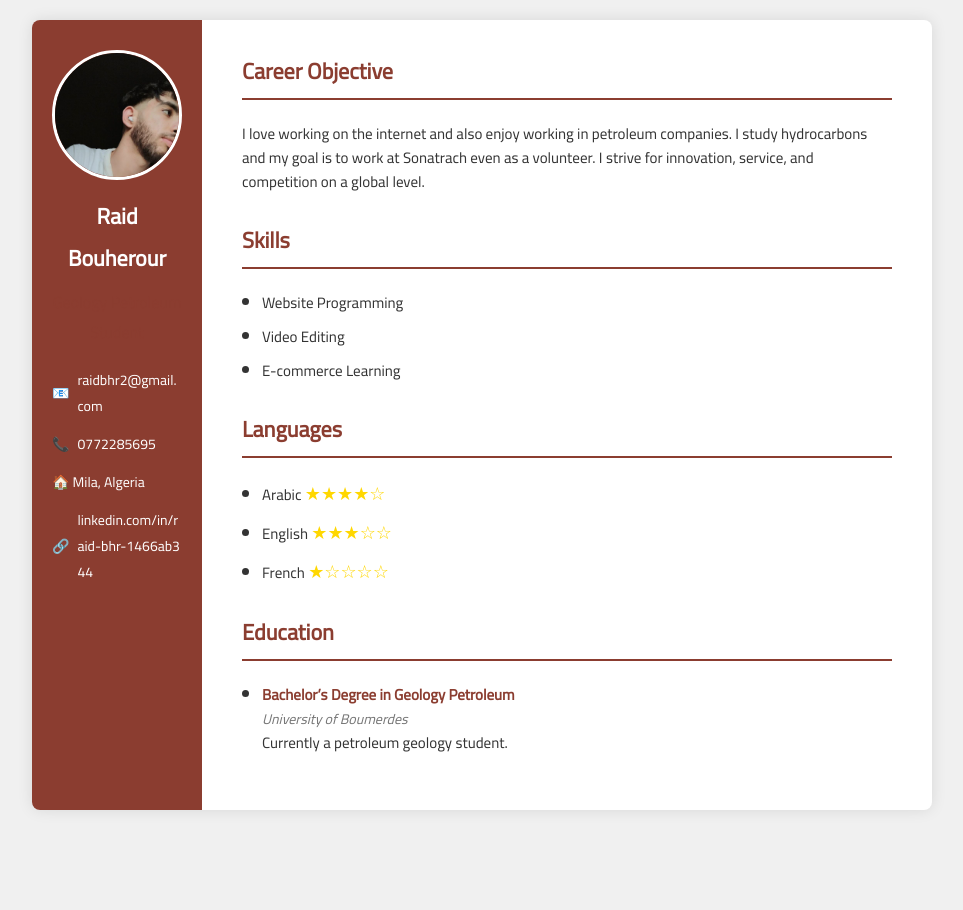
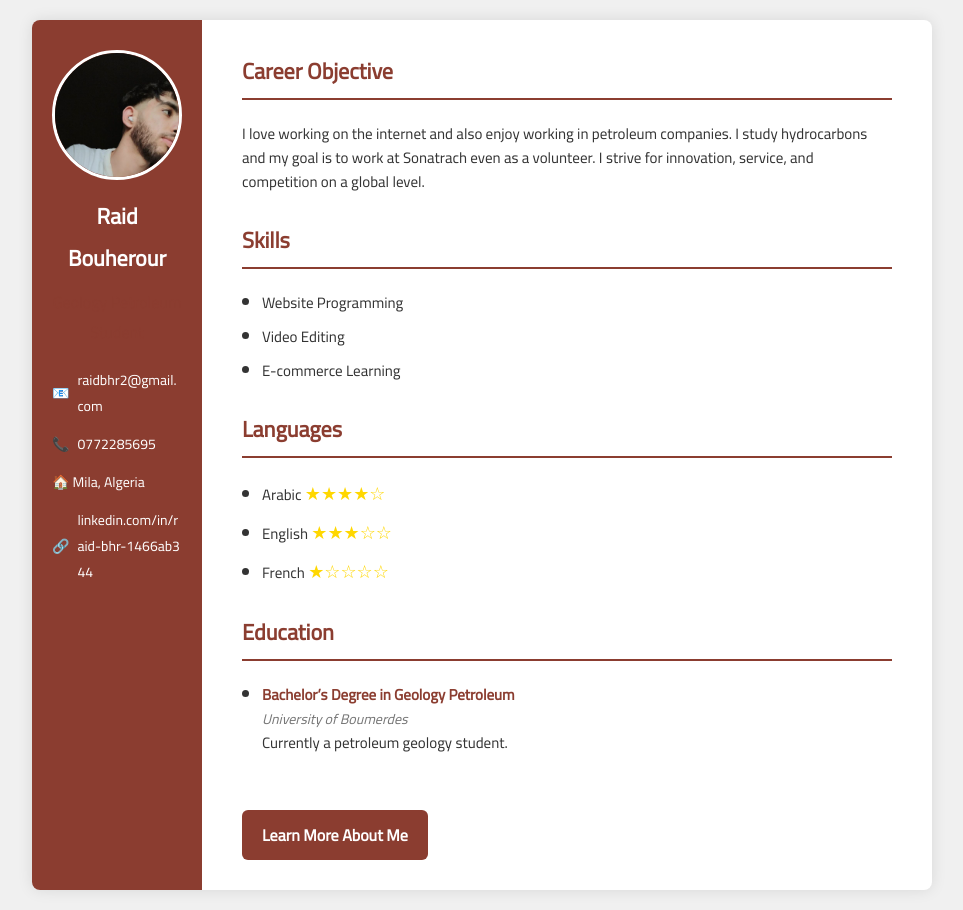
Before and after one commit to raidbhr/-my-resume, a plain HTML site: page index.html in a window 1280 px wide. Shown: the whole page, without its empty margins (158-1121 px from the left). Before the commit the page ends 830 px from the top, so only its background shows below. Drawn offline with Linux system fonts and the light colour scheme.

Commit message:
Update index.html

```diff
--- a/index.html
+++ b/index.html
@@ -156,6 +156,23 @@
       font-size: 18px;
     }
 
+    /* زر التعرف علي المزيد */
+    .btn-learn-more {
+      display: inline-block;
+      margin-top: 30px;
+      padding: 10px 20px;
+      background-color: #8B3D30;
+      color: white;
+      font-weight: 700;
+      border-radius: 6px;
+      text-decoration: none;
+      cursor: pointer;
+      transition: background-color 0.3s ease;
+    }
+    .btn-learn-more:hover {
+      background-color: #5a271d;
+    }
+
     /* responsive for phones */
     @media (max-width: 700px) {
       .cv-container {
@@ -228,6 +245,10 @@
           </li>
         </ul>
       </div>
+
+      <!-- زر التعرف على المزيد -->
+      <a href="more.html" class="btn-learn-more">Learn More About Me</a>
+
     </div>
 
   </div>
```
